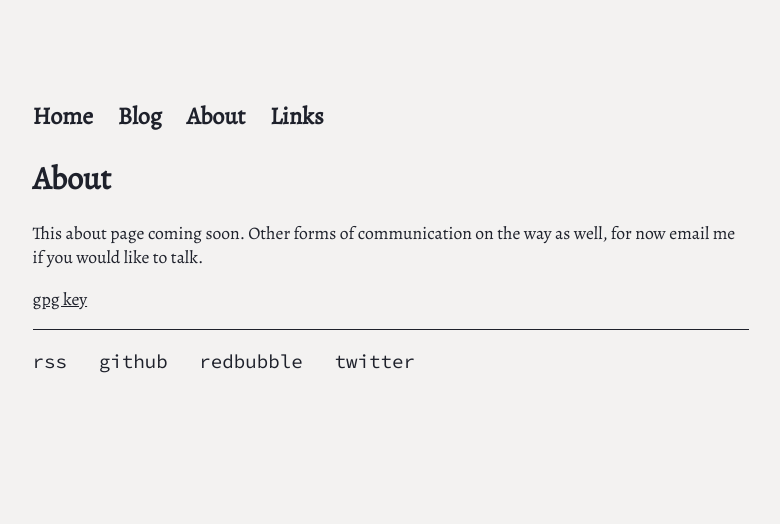
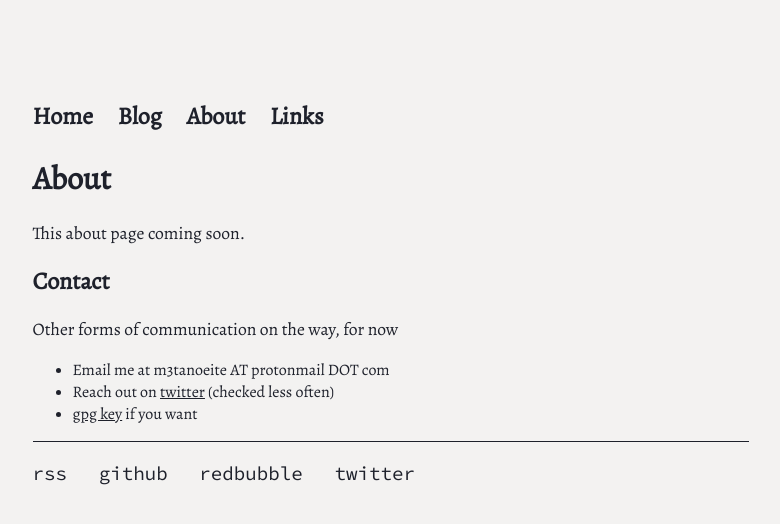
Before and after one commit to codyilardo/codyilardo.github.io, a Jekyll site: the page built from about.md, in a window 1280 px wide. Shown: the top 524 px of the page, without its empty margins (249-1029 px from the left). Built offline with Jekyll 4.4.1, drawn with Linux system fonts in a browser that asks for light colours.

Commit message:
styling modifications

```diff
--- a/_layouts/default.html
+++ b/_layouts/default.html
@@ -21,10 +21,10 @@
 			</div>
 			<footer>
 	    		<ul>
-					<li><a href="https://codyilardo.com/blog/atom.xml">rss</a></li>
-	        		<li><a href="https://github.com/codyilardo">github</a></li>
-					<li><a href="https://www.redbubble.com/people/ilardocallig/shop">redbubble</a></li>
-					<li><a href="https://twitter.com/codyilardo">twitter</a></li>
+					<li class="footer-li"><a href="https://codyilardo.com/blog/atom.xml">rss</a></li>
+	        		<li class="footer-li"><a href="https://github.com/codyilardo">github</a></li>
+					<li class="footer-li"><a href="https://www.redbubble.com/people/ilardocallig/shop">redbubble</a></li>
+					<li class="footer-li"><a href="https://twitter.com/codyilardo">twitter</a></li>
 
 				</ul>
 			</footer>
--- a/about.md
+++ b/about.md
@@ -4,6 +4,12 @@ title: About
 ---
 # About
 
-This about page coming soon. Other forms of communication on the way as well, for now email me if you would like to talk.
+This about page coming soon.
 
-[gpg key](https://codyilardo.com/gpg.html)
+## Contact
+
+Other forms of communication on the way, for now
+
+- Email me at m3tanoeite AT protonmail DOT com
+- Reach out on [twitter](https://twitter.com/codyilardo) (checked less often)
+- [gpg key](https://codyilardo.com/gpg.html) if you want
--- a/blog/index.html
+++ b/blog/index.html
@@ -6,6 +6,6 @@ title: Blog
 	<ul class="posts">
 
 	  {% for post in site.posts %}
-	    <li><span>{{ post.date | date_to_string }}</span> » <a href="{{ post.url }}" title="{{ post.title }}">{{ post.title }}</a></li>
+	    <li class="post-li"><span>{{ post.date | date_to_string }}</span> » <a href="{{ post.url }}" title="{{ post.title }}">{{ post.title }}</a></li>
 	  {% endfor %}
 	</ul>
--- a/css/main.css
+++ b/css/main.css
@@ -160,4 +160,12 @@ ul.posts li {
         font-family: var(--font);
         font-size: 2.5rem;
     }
+
+    .footer-li {
+        font-size: 0.9em;
+    }
+
+    .post-li {
+        font-size: 0.75em;
+    }
 }
--- a/index.html
+++ b/index.html
@@ -13,8 +13,8 @@ title: codyilardo.com
     <h2>Recent Posts</h2>
 	<ul class="posts">
 	  {% for post in site.posts limit:5 %}
-	    <li><span>{{ post.date | date_to_string }}</span> » <a href="{{ post.url }}" title="{{ post.title }}">{{ post.title }}</a></li>
+	    <li class="post-li"><span>{{ post.date | date_to_string }}</span> » <a href="{{ post.url }}" title="{{ post.title }}">{{ post.title }}</a></li>
 	  {% endfor %}
-        <li><a href="/blog">More...</a></li>
+        <li class="post-li"><a href="/blog">More...</a></li>
 	</ul>
 </div>
```
Also changed, not shown: _posts/2022-03-11-hymn-god-give-us-christian-homes.md (+24 -24 lines), README.md.
